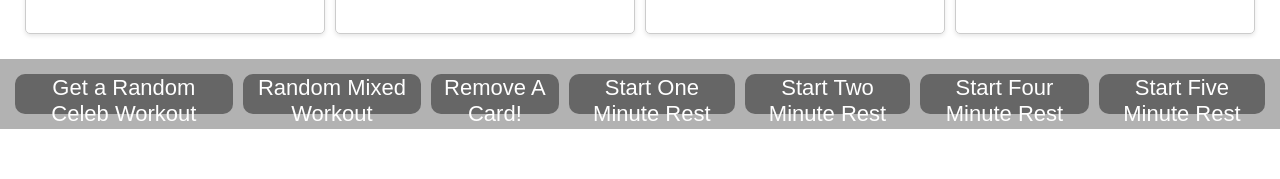
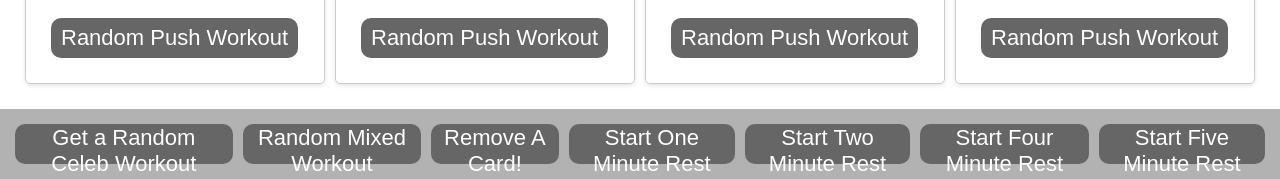
Before and after one commit to Dannyrios226/WORK_OUT_WEBSITE, a plain HTML site: page index.html in a window 1280 px wide. Shown: the part 664-843 px from the top of the page. Before the commit the page ends 800 px from the top, so only its background shows below. Drawn offline with Linux system fonts and the light colour scheme.

Commit message:
Update index.html

```diff
--- a/index.html
+++ b/index.html
@@ -25,7 +25,7 @@
                 <li>Bullet Point 2</li>
                 <li>Bullet Point 3</li>
             </ul>
-<!--             <button id="random-workout-btn">Random Push Workout</button> -->
+            <button id="random-workout-btn">Random Push Workout</button>
         </div>
     </div>
     <div class="footer">
```
